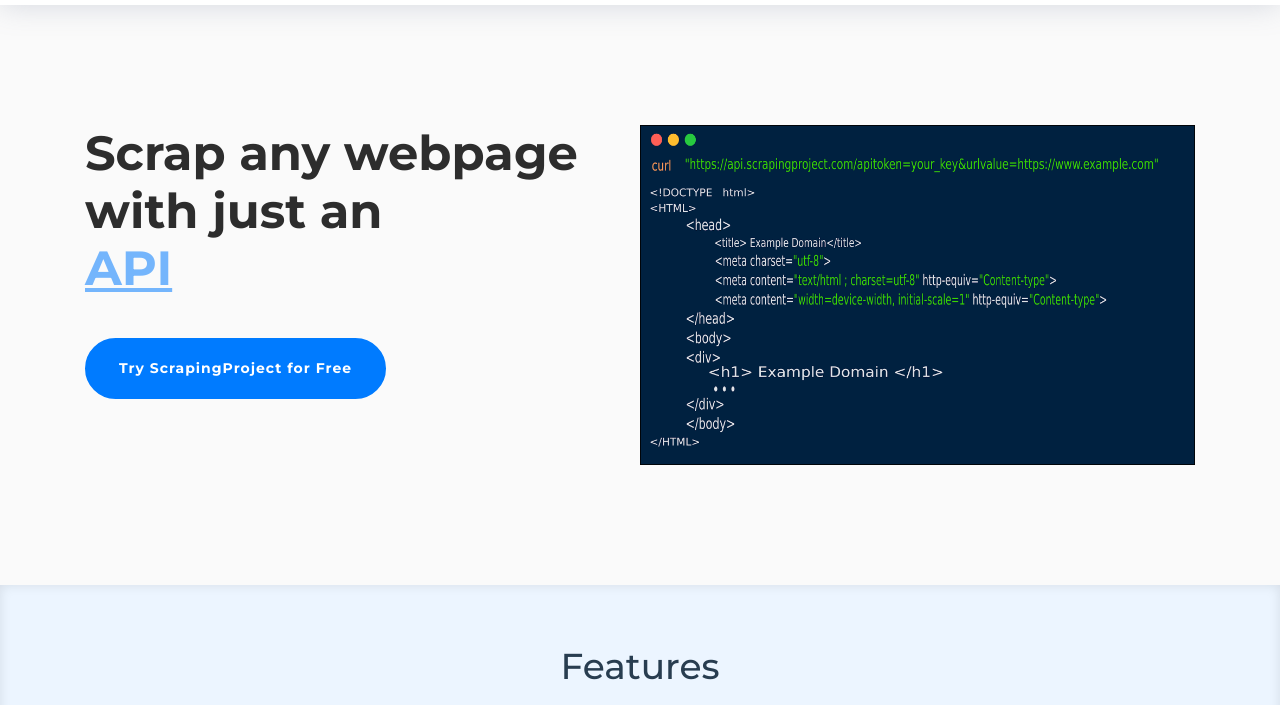
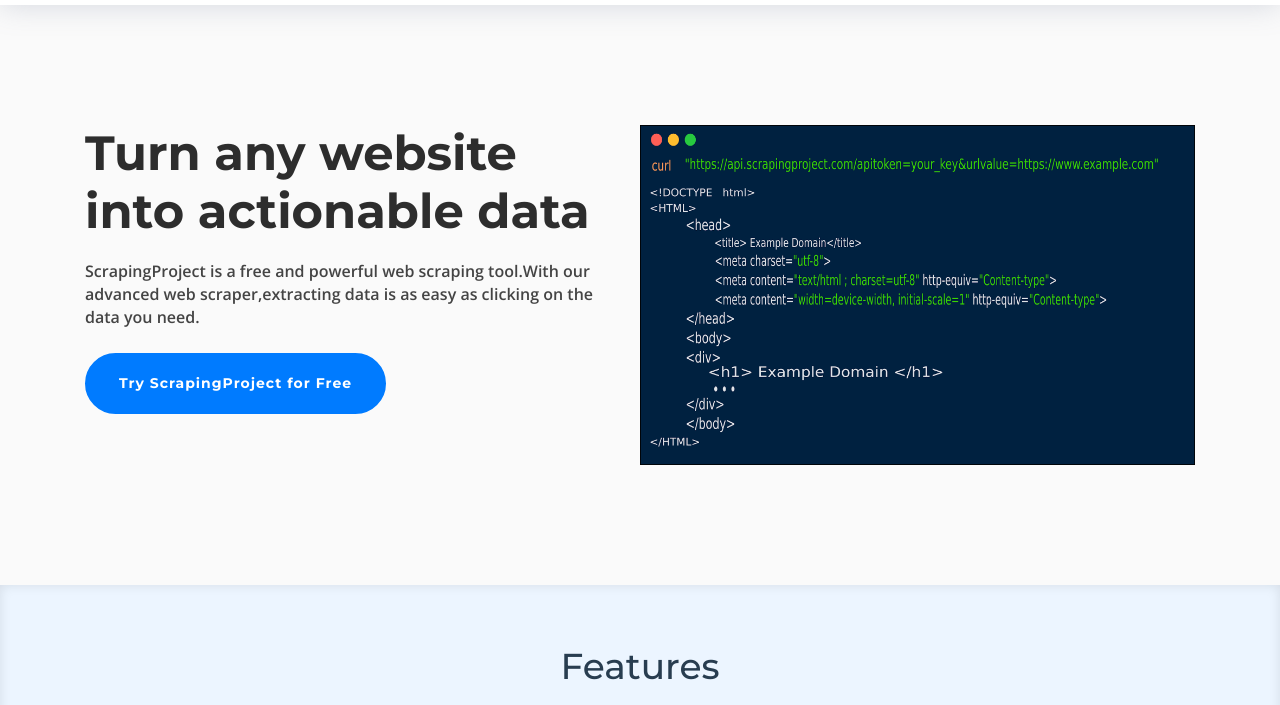
Before and after one commit to vigneshrams/Webpage_ScrapingProject, a plain HTML site: page index.html in a window 1280 px wide. Shown: the part 75-780 px from the top of the page. Drawn offline with nearby package versions, Linux system fonts and the light colour scheme; files whose address does not match are found by name.

Commit message:
Change in INdex page

```diff
--- a/assets/css/style.css
+++ b/assets/css/style.css
@@ -427,7 +427,7 @@
 
 #intro .intro-info h2 {
   color: #2d2d2d;
-  margin-bottom: 40px;
+  margin-bottom: 20px;
   font-size: 48px;
   font-weight: 700;
 }
@@ -465,8 +465,8 @@
 
 #intro .intro-info .btn-get-started:hover {
   background: none;
-  border-color: #fff;
-  color: #fff;
+  border-color: #007bff;
+    color: #007bff;
 }
 
 #intro .intro-info .btn-services {
@@ -731,6 +731,12 @@
     margin-top: 35px;
     width: 100%;
     text-align: center;
+}
+.scrap_desc{
+    margin-bottom: 24px;
+    font-weight: 600;
+    line-height: 23px;
+    padding-right: 10px;
 }
 .price_select button{
     width:80%;
--- a/index.html
+++ b/index.html
@@ -69,7 +69,12 @@
       </div>
 
       <div class="intro-info">
-        <h2>Scrap any webpage<br>with just an<br><span>API</span></h2>
+       <!-- <h2>Scrap any webpage<br>with just an<br><span>API</span></h2>-->
+	   <h2>Turn any website <br> into actionable data</h2>
+	   <div class="scrap_desc">
+	   ScrapingProject is a free and powerful web scraping tool.With our
+	   advanced web scraper,extracting data is as easy as clicking on the data you need.
+	   </div>
         <div>
           <a href="#about" class="btn-get-started scrollto">Try ScrapingProject for Free</a>
           <!-- <a href="#services" class="btn-services scrollto">Our Services</a> -->
@@ -168,7 +173,7 @@
 						<p><i class="fa fa-check fa-fw"></i>2- Concurrent request</p>
 						<p><i class="fa fa-check fa-fw"></i>JavaScript rendering</p>
             <p><i class="fa fa-check fa-fw"></i>Email support</p>
-						<div class="price_select" style="margin-top:48.4%">
+						<div class="price_select" style="margin-top:52.4%">
 							<button type="button" class="btn btn-success">Try Now</button>
 						</div>
 						<!-- <a href="#" class="readmore">Read more </a>-->
```
